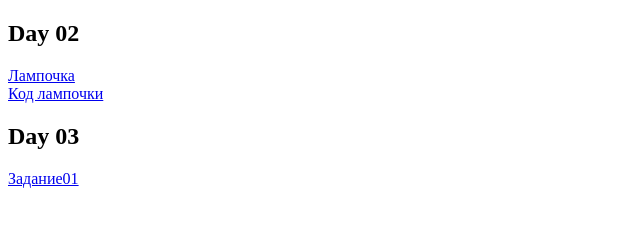
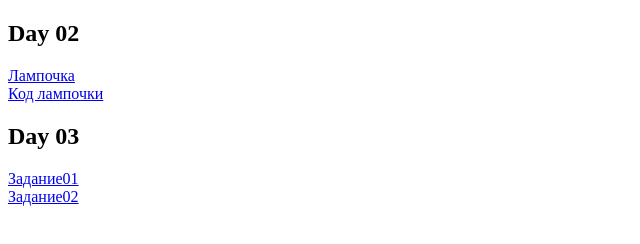
Before and after one commit to VallZimm/learning, a plain HTML site: page index.html in a window 1280 px wide. Shown: the full height of the page, 0-640 px from the left. Drawn offline with Linux system fonts and the light colour scheme.

Commit message:
Update index.html

```diff
--- a/index.html
+++ b/index.html
@@ -18,5 +18,9 @@
       >Задание01</a
     >
     <br />
+    <a href="https://github.com/VallZimm/learning/tree/master/day03/earth.html"
+      >Задание02</a
+    >
+    <br />
   </body>
 </html>
```
